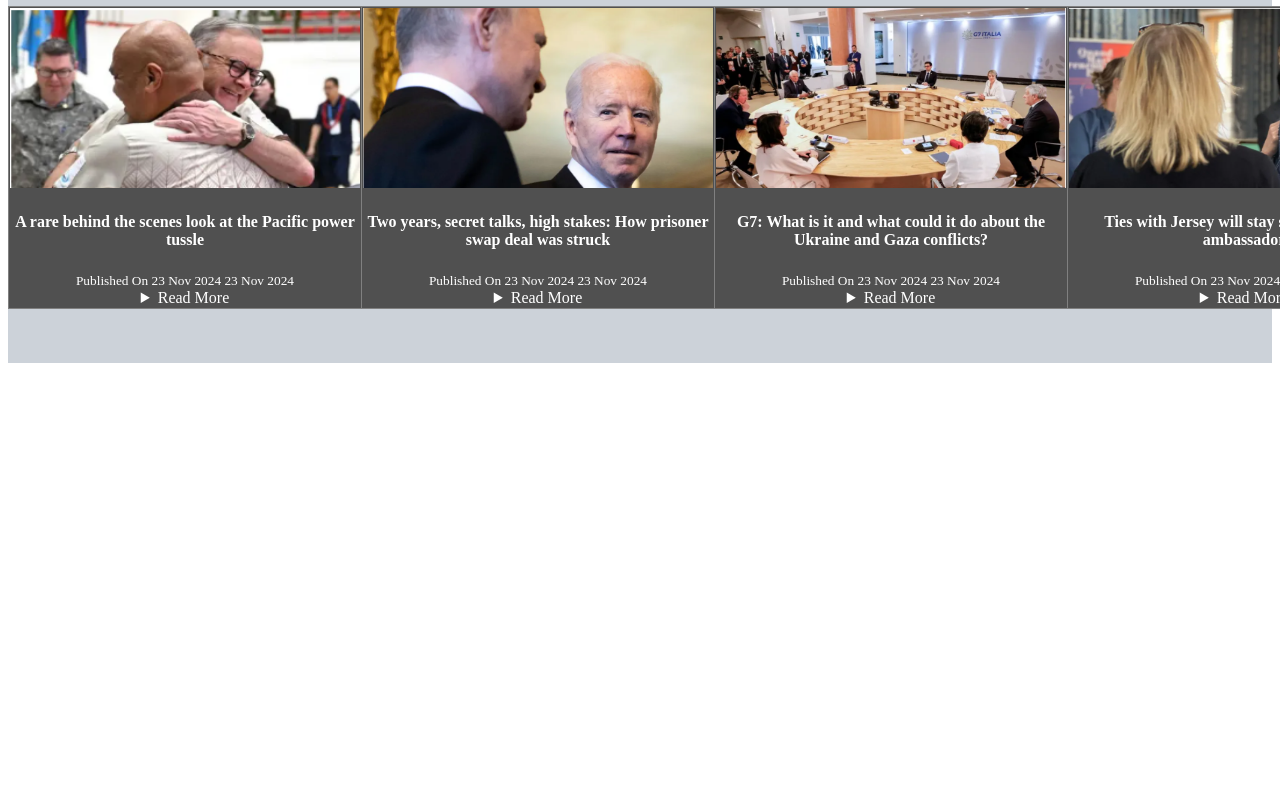
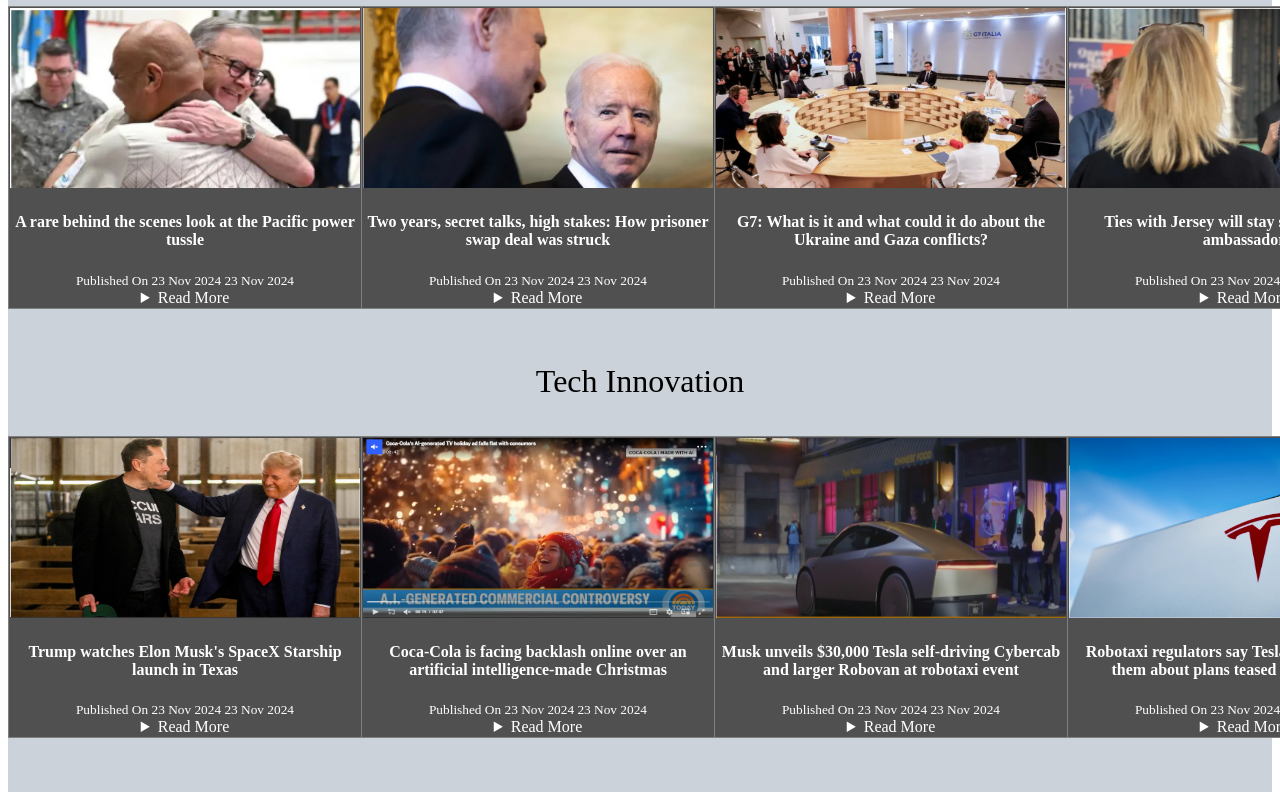
Before and after one commit to popanda49/Newspaper-project-with-HTML, a plain HTML site: page index.html in a window 1280 px wide. Shown: the part 1995-2795 px from the top of the page. Before the commit the page ends 2366 px from the top, so only its background shows below. Drawn offline with Linux system fonts and the light colour scheme.

Commit message:
Section / Tech Innovation

```diff
--- a/index.html
+++ b/index.html
@@ -269,6 +269,70 @@
             <br>
             <br>
 
+            <!-- Tech Innovation -->
+            <section>
+
+                <div align="center"><font size="6" color="#000">Tech Innovation</font></div>
+
+                <br>
+                <br>
+
+                <table bgcolor="#505050" width="70%" align="center" border="1" rules="all"  >
+                    <tr align="center">
+                        <td>
+                            <img src="./src/Tech-inovation/spaceX.png" alt="" width="350" height="180">
+                            <h4>Trump watches Elon Musk's SpaceX Starship launch in Texas</h4>
+                            <small>   Published On 23 Nov 2024
+                                23 Nov 2024</small>
+                            <details>
+                                <summary>Read More</summary>
+                                <p>  President-elect Donald Trump, who once ridiculed Elon Musk’s SpaceX for launching “rocketships to nowhere,” fully embraced the company Tuesday during a trip to coastal Texas to see the latest test of the Starship megarocket.</p>
+                            </details>
+
+                        </td>
+                        <td>
+                            <img src="./src/Tech-inovation/ai generated cocacola video.png" alt="" width="350" height="180">
+                            <h4>Coca-Cola is facing backlash online over an artificial intelligence-made Christmas  </h4>
+                            <small>   Published On 23 Nov 2024
+                                23 Nov 2024</small>
+                            <details>
+                                <summary>Read More</summary>
+                                <p>  A series of unexplained events causing damage to pipelines and cables has occurred over two years.</p>
+                            </details>
+
+                        </td>
+                        <td>
+                            <img src="./src/Tech-inovation/tesla car.png" alt="" width="350" height="180">
+                            <h4>Musk unveils $30,000 Tesla self-driving Cybercab and larger Robovan at robotaxi event</h4>
+                            <small>   Published On 23 Nov 2024
+                                23 Nov 2024</small>
+                            <details>
+                                <summary>Read More</summary>
+                                <p>  After a decade of unfulfilled promises about driverless vehicles, Tesla CEO Elon Musk hyped the company’s Cybercab concept on Thursday night, showing off a low, silver two-seater with no steering wheels or pedals.</p>
+                            </details>
+
+                        </td>
+                        <td>
+                            <img src="./src/Tech-inovation/robo taxi.png" alt="" width="350" height="180">
+                            <h4>Robotaxi regulators say Tesla hasn't contacted them about plans teased by Elon Musk</h4>
+                            <small>   Published On 23 Nov 2024
+                                23 Nov 2024</small>
+                            <details>
+                                <summary>Read More</summary>
+                                <p>  SAN FRANCISCO — Two California agencies that regulate robotaxis said they haven’t heard from Tesla about its plans for the cars, even though Tesla CEO Elon Musk announced last week that he’ll reveal a new robotaxi product in August.</p>
+                            </details>
+
+                        </td>
+
+                    </tr>
+                </table>
+
+            </section>
+            <br>
+            <br>
+            <br>
+
+
 
 
     </main>
```
